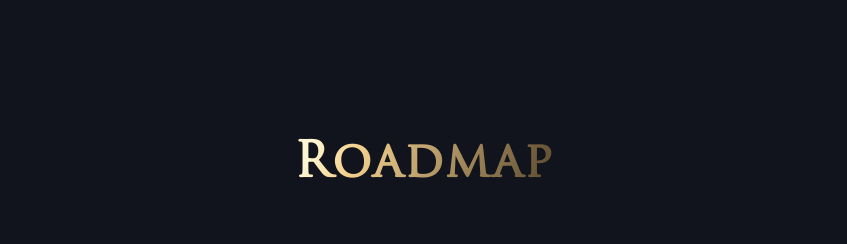
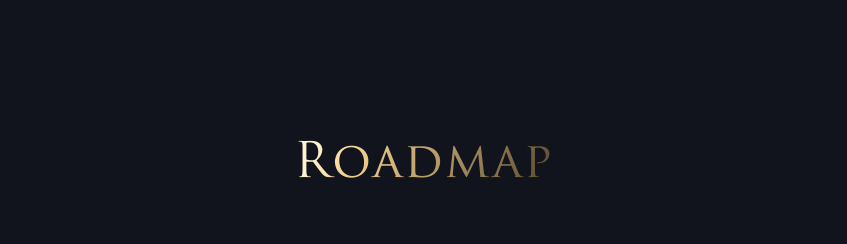
Before and after one commit to sikander-afzaal/thor_remake, a React (Create React App) app: page / in a window 1280 px wide. Shown: the part 4620-4864 px from the top of the page, without its empty margins (216-1063 px from the left). Built offline with nearby package versions, Linux system fonts and the light colour scheme.

Commit message:
first commit

```diff
--- a/src/pages/Home/style.css
+++ b/src/pages/Home/style.css
@@ -952,7 +952,7 @@
   background-clip: text;
   text-fill-color: transparent;
   font-family: "h1", serif !important;
-  font-weight: bold;
+  font-weight: 400;
   letter-spacing: 2px;
   text-align: center;
 }
```
